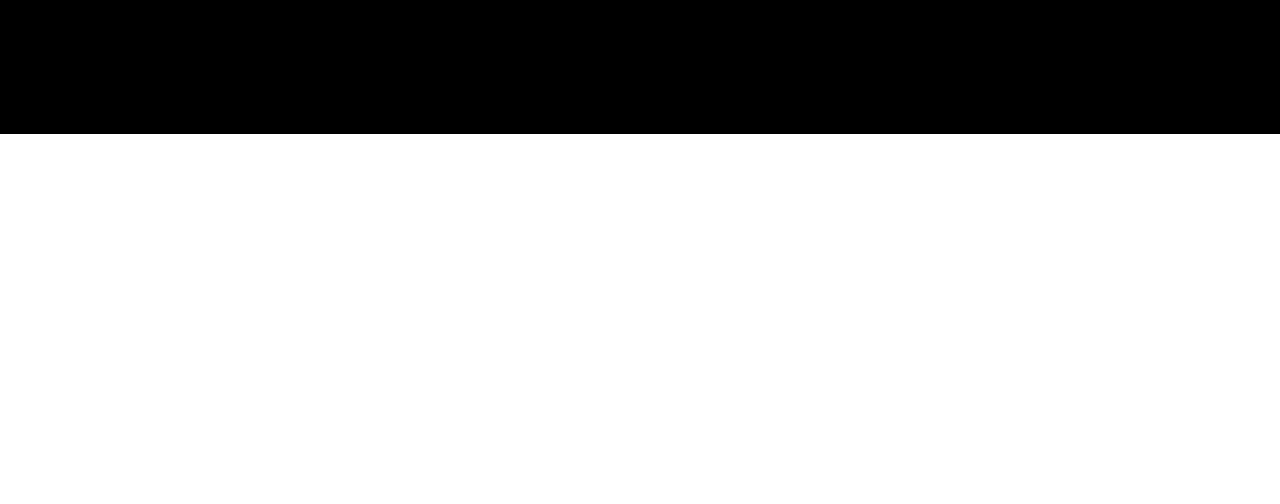
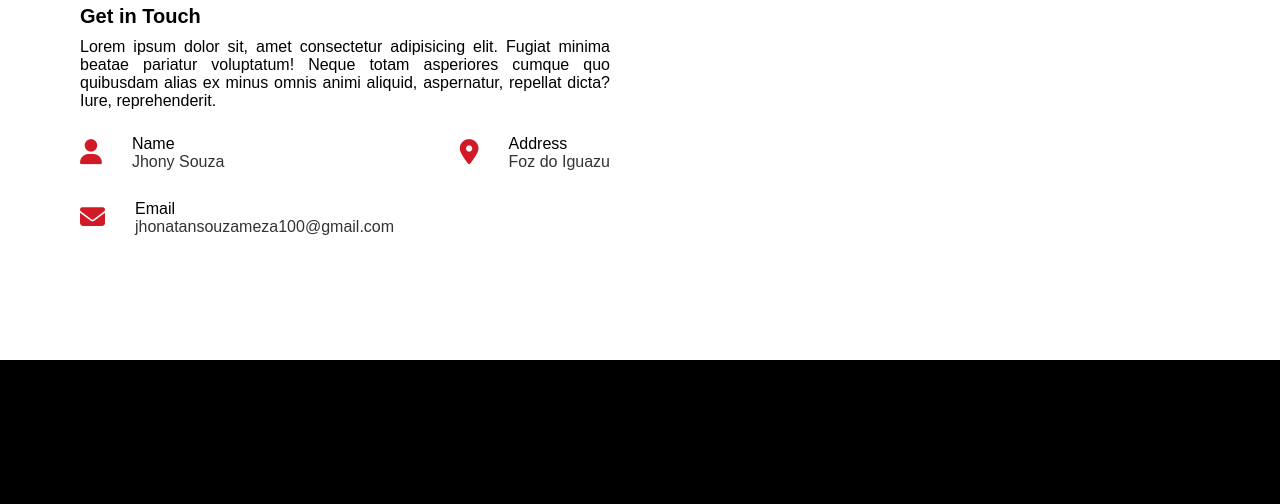
Before and after one commit to jhonysouza100/jhonysouza100.github.io, a plain HTML site: page index.html in a window 1280 px wide. Shown: the part 3598-4102 px from the top of the page. Before the commit the page ends 3732 px from the top, so only its background shows below. Drawn offline with nearby package versions, Linux system fonts and the light colour scheme; a script that the page names is missing.

Commit message:
Update 13/09/2022 01:35:00

```diff
--- a/index.html
+++ b/index.html
@@ -11,6 +11,7 @@
     <link rel="stylesheet" href="./sources/services-content.css">
     <link rel="stylesheet" href="./sources/skills-content.css">
     <link rel="stylesheet" href="./sources/team-content.css">
+    <link rel="stylesheet" href="./sources/contact-content.css">
 
     <link rel="stylesheet" href="./sources/3D-layeredhover-effect.css">
     <link rel="icon" href="./images/logo.png">
@@ -230,6 +231,43 @@
         </div>
     </section>
 
+    <!-- contact section start -->
+    <section class="contact" id="contact">
+        <div class="max-width">
+            <h2 class="title">Contact me</h2>
+            <div class="contact-content">
+                <div class="column left">
+                    <div class="text">Get in Touch</div>
+                    <p>Lorem ipsum dolor sit, amet consectetur adipisicing elit. Fugiat minima beatae pariatur voluptatum! Neque totam asperiores cumque quo quibusdam alias ex minus omnis animi aliquid, aspernatur, repellat dicta? Iure, reprehenderit.</p>
+                    <div class="icons">
+                        <div class="row">
+                            <i class="fas fa-user"></i>
+                            <div class="info">
+                                <div class="head">Name</div>
+                                <div class="sub-title">Jhony Souza</div>
+                            </div>
+                        </div>
+                        <div class="row">
+                            <i class="fas fa-map-marker-alt"></i>
+                            <div class="info">
+                                <div class="head">Address</div>
+                                <div class="sub-title">Foz do Iguazu</div>
+                            </div>
+                        </div>
+                        <div class="row">
+                            <i class="fas fa-envelope"></i>
+                            <div class="info">
+                                <div class="head">Email</div>
+                                <div class="sub-title">jhonatansouzameza100@gmail.com</div>
+                            </div>
+                        </div>
+                    </div>
+                </div>
+
+            </div>
+        </div>
+    </section>
+
     <script src="script.js"></script>
     <footer class="footer">
         <div class="icons">
--- /dev/null
+++ b/sources/contact-content.css
@@ -0,0 +1,55 @@
+@import url('https://fonts.googleapis.com/css2?family=Poppins:wght@400;500;600;700&family=Ubuntu:wght@400;500;700&display=swap');
+
+:root {
+    --color-red: #d11a26;
+    --color-gray: #494844;
+    --color-white: #e8e8e8;
+
+}
+
+/* contact section stylling */
+.contact{
+    font-family: 'Ppopins', sans-serif;
+}
+.contact .contact-content{
+    display: flex;
+    flex-wrap: wrap;
+    align-items: center;
+    justify-content: space-between;
+}
+.contact .title::after{
+    content: "get in touch";
+}
+.contact .contact-content .column{
+    width: calc(50% - 30px);
+}
+.contact .contact-content .text{
+    font-size: 20px;
+    font-weight: 600;
+    margin-bottom: 10px;
+}
+.contact .contact-content .left p{
+    text-align: justify;
+}
+.contact .contact-content .left .icons{
+    margin: 10px 0;
+}
+.contact .contact-content .row{
+    display: flex;
+    height: 65px;
+    align-items: center;
+}
+
+.contact .contact-content .row i{
+    font-size: 25px;
+    color: var(--color-red);
+}
+.contact .contact-content .row .info{
+    margin-left: 30px;
+}
+.contact .contact-content .info .head{
+    font-weight: 500;
+}
+.contact .contact-content .info .sub-title{
+    color: #333;
+}
--- a/sources/team-content.css
+++ b/sources/team-content.css
@@ -67,15 +67,15 @@
     height: 13px;
     width: 13px;
     margin: 0 5px;
-    outline: none! important;
+    outline: none!important;
     border-radius: 50%;
-    border: 2px solid var(--color-red)! important;
+    border: 2px solid var(--color-red)!important;
+    transition: all 0.3s ease;
 }
 .owl-dot.active{
     width: 35px;
     border-radius: 14px;
 }
 .owl-dot.active, .owl-dot.active:hover{
-
+    background: var(--color-red)!important;
 }
-/* team responsive media query start */
```
